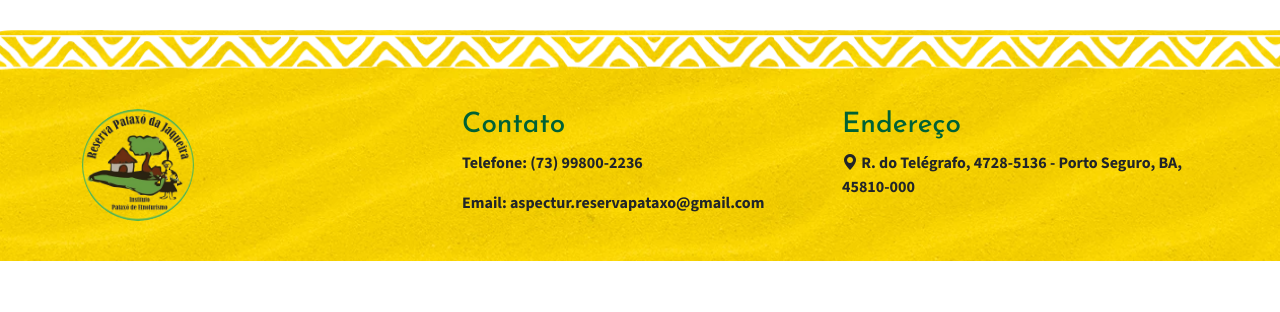
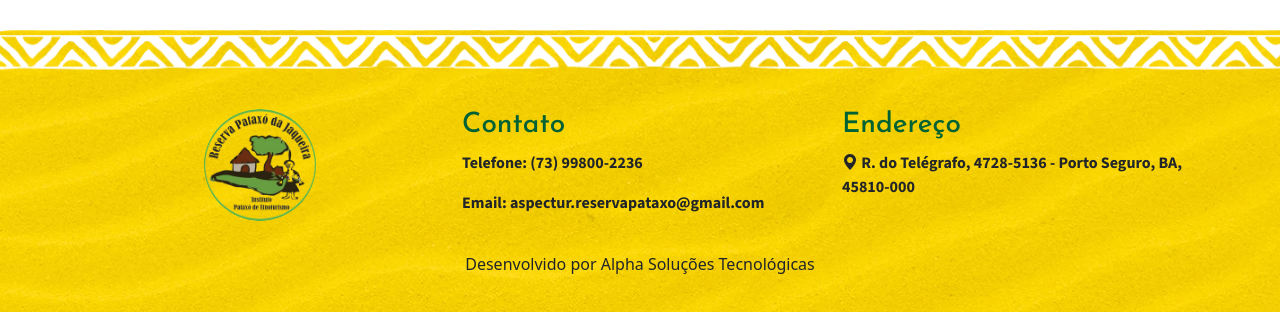
Before and after one commit to Augusto215/aldeia-velha, a Django app: page /desfile/ in a window 1280 px wide. Shown: the part 1091-1403 px from the top of the page. Before the commit the page ends 1352 px from the top, so only its background shows below. Run offline with Django 5.2, Linux system fonts and the light colour scheme.

Commit message:
Novo2412

```diff
--- a/reservaApp/templates/core/base.html
+++ b/reservaApp/templates/core/base.html
@@ -102,7 +102,7 @@
             <div class="container" style="padding-top:80px; padding-bottom:30px;">
                 <div class="row">
                     <!-- Coluna 1: Logo -->
-                    <div class="col">
+                    <div class="col d-flex justify-content-center">
                         <img src="{%static 'img\c843eefa-f7d4-4534-852f-971f82ebfa4c-removebg-preview.png' %}" style="height: 7rem; border-radius:50%;" alt="Logo">
                     </div>
 
@@ -119,6 +119,7 @@
                         <p><i class="bi bi-geo-alt-fill"></i> R. do Telégrafo, 4728-5136 - Porto Seguro, BA, 45810-000</p>
                     </div>
 
+
                     <!-- Coluna 4: Newsletter -->
                     <div class="d-none">
                         <h3>Newsletter</h3>
@@ -127,6 +128,9 @@
                         <button style="background:#013c08;color:#fff; outline: none; border:none; padding:.1rem 1rem;" type="submit">Inscrever</button>
                     </div>
                 </div>
+                <div class="mt-4 d-flex justify-content-center">
+                  <h6> Desenvolvido por Alpha Soluções Tecnológicas</h6>
+              </div>
 
             </div>
 
```
Also changed, not shown: 1 other file.
